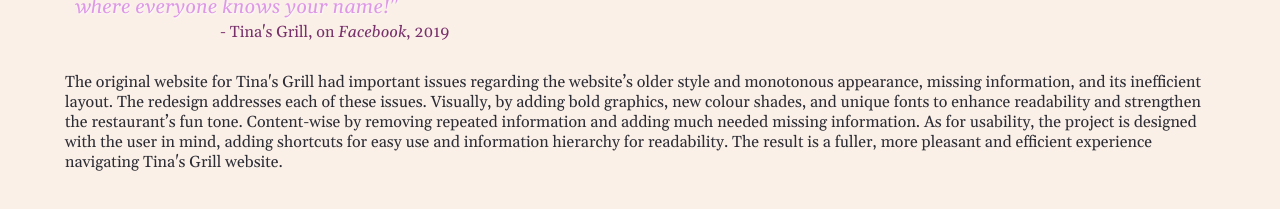
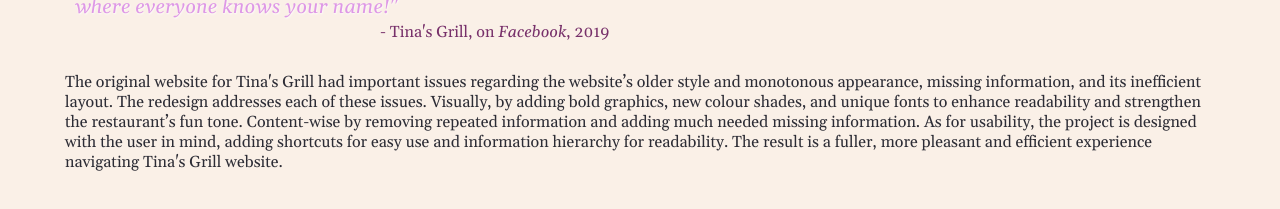
Before and after one commit to cmlppatt/website-project-page, a plain HTML site: page index.html in a window 1280 px wide. Shown: the part 573-782 px from the top of the page. Drawn offline with nearby package versions, Linux system fonts and the light colour scheme.

Commit message:
citation padding

```diff
--- a/index.html
+++ b/index.html
@@ -112,7 +112,7 @@
 
       .citation{
         margin-top: 2px;
-        padding-left: 155px;
+        padding-left: 315px;
         color: #77306A;
       }
 
```
